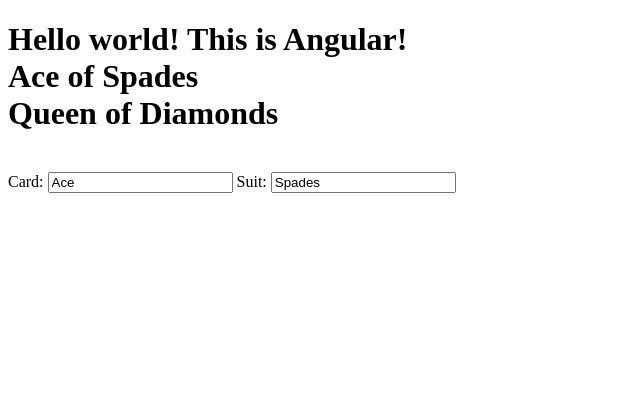
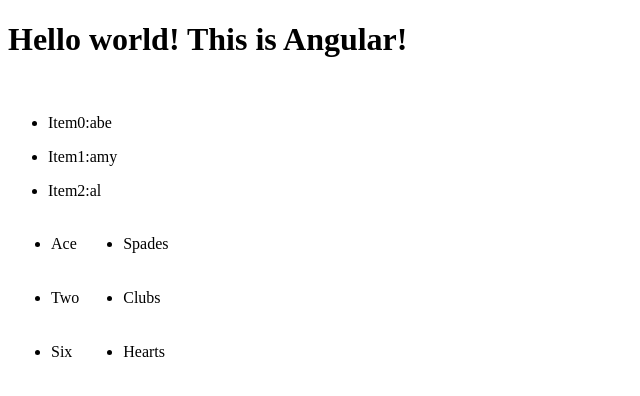
Before and after one commit to simonsimon9/HW09_Angular_Basics, an Angular app: page / in a window 1280 px wide. Shown: the top 396 px of the page, without its empty margins (0-640 px from the left). Built offline with nearby package versions, Linux system fonts and the light colour scheme.

Commit message:
using ngFor to iterate through array

```diff
--- a/src/app/app.component.ts
+++ b/src/app/app.component.ts
@@ -5,56 +5,31 @@
   suit: string;
 }
 
-//Class is an object factory - adds extra js
-export class PlayingDud{
-  cardVal: string;
-  suit: string;
-
-  constructor(cardval: string, suit: string){
-    this.cardVal =  cardval;
-    this.suit = suit;
-  }
-
-  public get _suit(){
-    return this.suit;
-  }
-
-  public set _suit(suit:string){
-    this.suit = suit;
-  }
-
-  public get _cardVal(){
-    return this.cardVal;
-  }
-
-  public set _cardVal(cardVal:string){
-    this.cardVal = cardVal;
-  }
-
-}
-
 //A. Decorator
 @Component({
   selector: 'app-root', //C. Service
-  template: `<h1>Hello world! {{title}} <br/>
-              {{card.cardVal}} of {{card.suit}} <br/>
-              {{card1.cardVal}} of {{card1.suit}}</h1><br/>
-              Card: <input [(ngModel)]="card.cardVal">
-              Suit: <input [(ngModel)]="card.suit">
-              `,
+  template: `<h1>Hello world! {{title}}</h1> <br/>
+  <ul *ngFor="let item of firstName; let i = index">
+    <li>{{"Item"+i+":"+item}}</li>
+</ul>
+<!-- Show cards in unordered list. -->
+<table>
+<tr *ngFor="let card of cards">
+<td> <ul> <li> {{card.cardVal}} </li> </ul> </td>
+<td> <ul> <li> {{card.suit}} </li> </ul> </td>
+</tr>
+</table>`
+
 
 })
 export class AppComponent {
   title = 'This is Angular!';
-  // Declare and initialize a PlayingCard object.
-  constructor(){
+  // Include card data in collection.
+cards:PlayingCard[] = [
+  { cardVal: "Ace", suit: "Spades" },
+  { cardVal: "Two", suit: "Clubs" },
+  { cardVal: "Six", suit: "Hearts"} ]
+
+    //keep track index
+    firstName = ['abe', 'amy', 'al'];
   }
-  // Declare a PlayingCard object.
-  card: PlayingCard = {
-    cardVal: "Ace",
-    suit: "Spades"
-    };
-
-  card1 : PlayingDud = new PlayingDud("Queen", "Diamonds");
-
-  }
```
